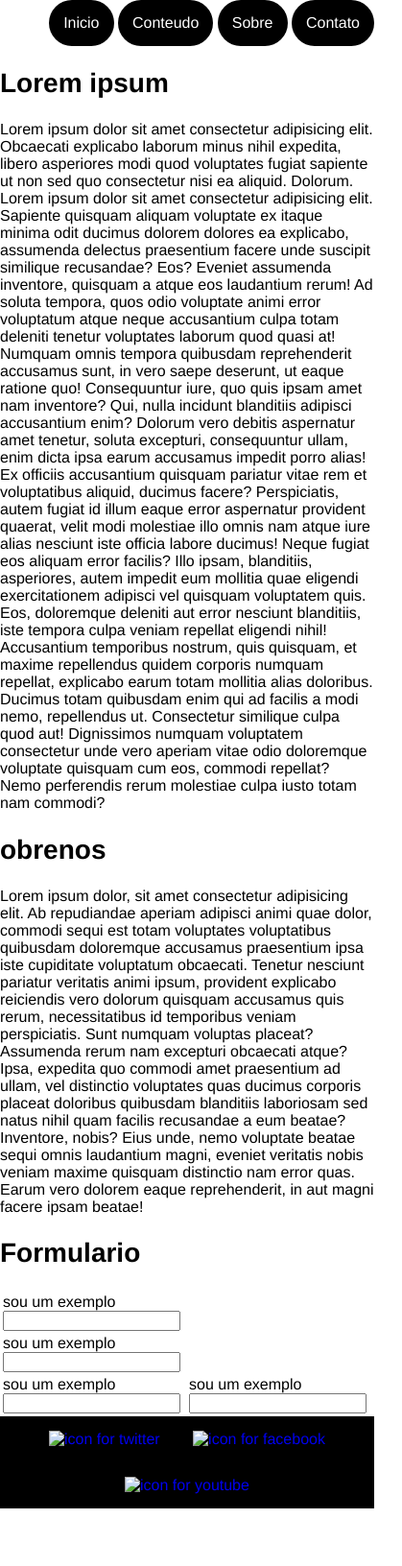
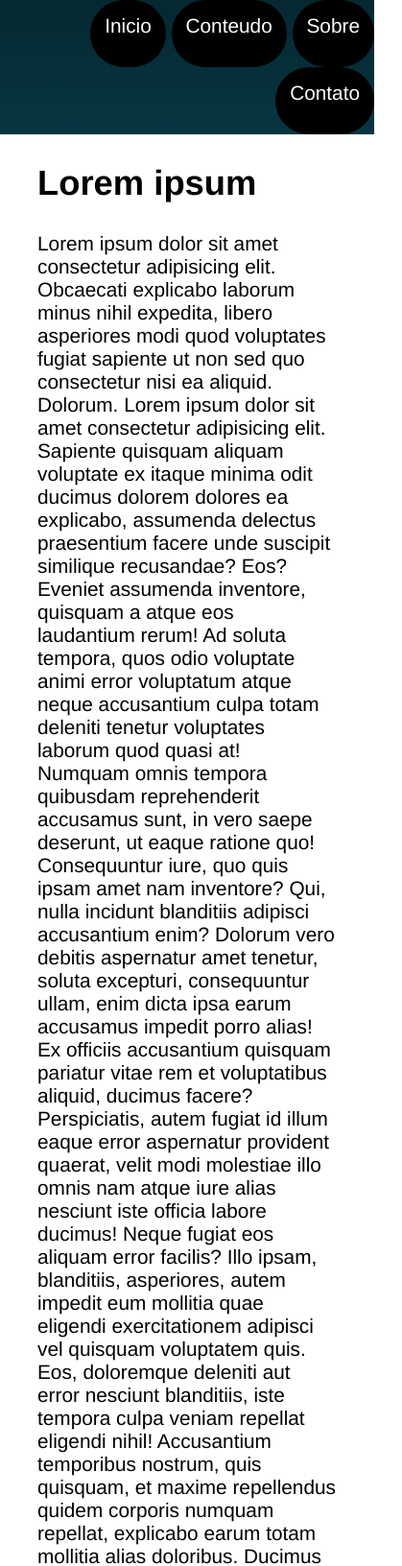
Before and after one commit to danielvito-pereira/Estudos, a plain HTML site: page index.html in a window 390 px wide. Shown: the top 1632 px of the page at 96% size, 419 px wide, since content can reach past the window. Before the commit the page ends 1572 px from the top, so only its background shows below. Drawn offline with Linux system fonts and the light colour scheme.

Commit message:
estrutura

```diff
--- a/css/style.css
+++ b/css/style.css
@@ -30,6 +30,24 @@ body{
   li{
     list-style: none;
   }
+ #main-wrapper{
+    position: relative;
+    min-height: 100vh;
+  }
+  header {
+    position: relative;
+    height: 70px;
+    background-image: linear-gradient(to bottom, #052831, #063642);
+  }
+  header nav {
+    position: absolute;
+    bottom: 2px;
+  }
+ header nav ul > li {
+    display: inline-block;
+    margin: 0 15px;
+    vertical-align: baseline;
+  }
 .menu ul  {
     margin-top: 0;
     text-align: right;
@@ -57,26 +75,61 @@ body{
 #conteudo-wapper {
     margin-bottom: 0;
 }
+main {
+    padding-bottom: 30px;
+    width: 80%;
+    margin: 10px auto 0;
+  }
+  main:after{
+    content: "";
+    height: 30px;
+    display: block;
+    padding-bottom: 20px;
+    clear: both;
+  }
+
+img {
+    margin: 20px;
+  }
+  img.flotante{
+    width: 40%;
+    float: right;
+    margin: 0.4em 0.5em 0;
+  }
+  img.flotante.left{
+    float: left;
+  }
 footer {
+    background: #333333;
+    padding: 2px 0;
+    text-align: center;
+    position: absolute;
+    bottom: 0;
+    width: 100%;
+    text-align: center;
+    height: 30px;
+}
 
-    background-color: black;
-    text-align: center;
-}
 footer ul {
 
     list-style: none;
 }
 footer ul li {
-
+    padding: 0 10px;
     color: whitesmoke;
     display: inline-block;
-    padding: 15px;
 }
 footer ul li a {
     text-decoration: none;
 }
+footer li a img {
+    width: 30px;
+    border-radius: 50%;
+    overflow: hidden;
+    margin: 0 20px;
+}
 button{
-
+    position: relative;
     border: 1px solid #063642;
     display: inline-block;
     font-size: 1em;
@@ -104,3 +157,27 @@ button:hover{
     background-position: 0 100px;
     transition: background 1s;
   }
+
+@media (max-width: 600px) {
+    body{
+      font-size: 1.3em;
+    }
+
+    a{
+      min-width: 40px;
+      min-height: 40px;
+    }
+
+    header {
+      height: auto;
+    }
+    header nav {
+      position: initial;
+    }
+    header nav ul{
+      margin: 0;
+    }
+    header nav ul > li {
+      display: block;
+    }
+  }
--- a/index.html
+++ b/index.html
@@ -112,11 +112,12 @@
                     <li><a href="http://www.youtube.com"><img class="icon" src="assets/social/youtube.png"
                                 alt="icon for youtube"></a></li>
                 </ul>
-                <button id="topo"><a href="#">topo</a></button>
+
             </div>
+
         </footer>
 
-
+        <button id="topo"><a href="#">topo</a></button>
     </div>
 
 </body>
```
